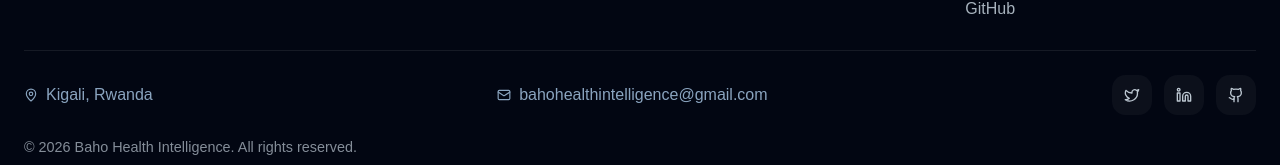
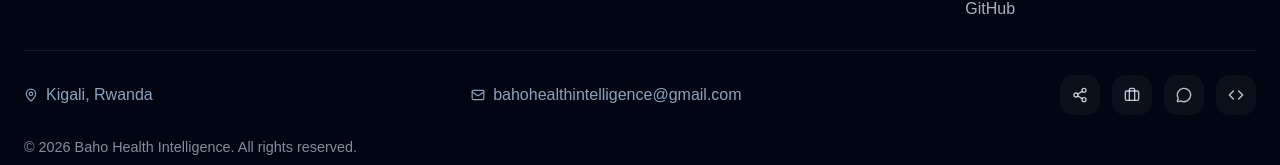
Before and after one commit to Felicien407/baho-health-landing, a React (Vite) app: page / in a window 1280 px wide. Shown: the part 4060-4225 px from the top of the page. Built offline with nearby package versions, Linux system fonts and the light colour scheme.

Commit message:
New social media platforms links

```diff
--- a/src/components/landing/Footer.jsx
+++ b/src/components/landing/Footer.jsx
@@ -1,6 +1,14 @@
-import { Twitter, Linkedin, Github, MapPin, Mail } from "lucide-react";
+import { Share2, Briefcase, Code, MapPin, Mail, MessageCircle } from "lucide-react";
 
 export function Footer({ t }) {
+  const connectLabels = t("footer_links_connect");
+  const connectLinks = [
+    { href: "https://instagram.com/baho_hi", label: connectLabels[0], Icon: Share2 },
+    { href: "https://facebook.com/baho_hi", label: connectLabels[1], Icon: Briefcase },
+    { href: "https://wa.me/250796848781", label: connectLabels[2], Icon: MessageCircle },
+    { href: "https://github.com/Felicien407/baho-health-landing", label: connectLabels[3], Icon: Code },
+  ];
+
   return (
     <footer className="site-footer">
       <div className="footer-top">
@@ -29,8 +37,10 @@ export function Footer({ t }) {
           <div>
             <h3>{t("footer_connect")}</h3>
             <ul>
-              {t("footer_links_connect").map((item) => (
-                <li key={item}><a href="#">{item}</a></li>
+              {connectLinks.map((item) => (
+                <li key={item.label}>
+                  <a href={item.href} target="_blank" rel="noreferrer">{item.label}</a>
+                </li>
               ))}
             </ul>
           </div>
@@ -47,9 +57,11 @@ export function Footer({ t }) {
           <span>bahohealthintelligence@gmail.com</span>
         </div>
         <div className="footer-socials">
-          <a href="#" aria-label="Twitter"><Twitter size={16} /></a>
-          <a href="#" aria-label="LinkedIn"><Linkedin size={16} /></a>
-          <a href="#" aria-label="GitHub"><Github size={16} /></a>
+          {connectLinks.map(({ href, label, Icon }) => (
+            <a key={label} href={href} target="_blank" rel="noreferrer" aria-label={label}>
+              <Icon size={16} />
+            </a>
+          ))}
         </div>
       </div>
 
```
